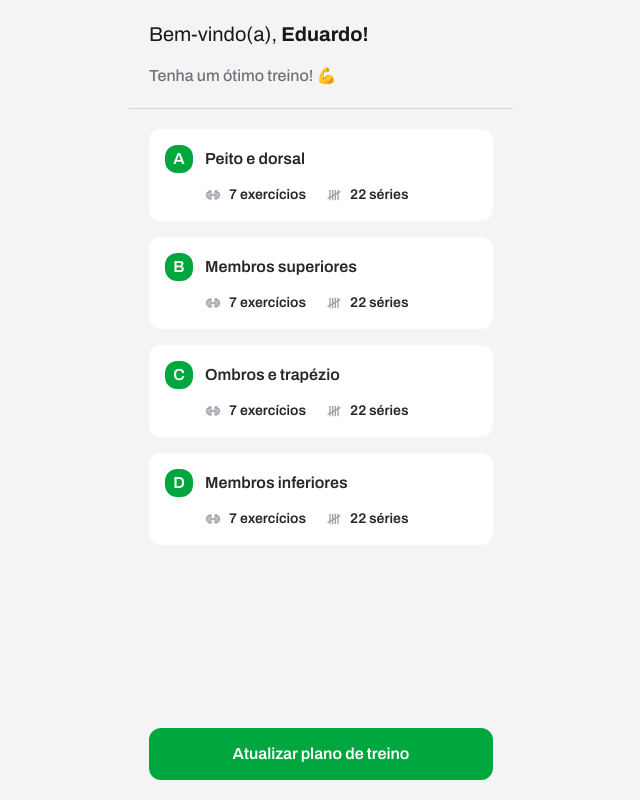
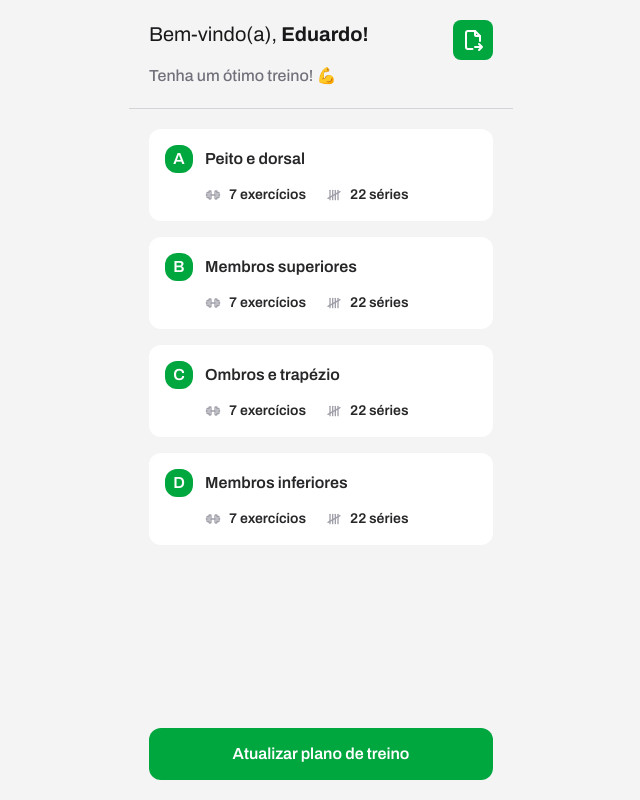
Before and after one commit to eduzrdo/gym-net, a Next.js app: page / in a window 1280 px wide. Shown: the whole page, without its empty margins (319-959 px from the left). Built offline with nearby package versions, Linux system fonts and the light colour scheme.

Commit message:
✨ feature: export workout plan data in json format

```diff
--- a/src/components/Button.tsx
+++ b/src/components/Button.tsx
@@ -11,8 +11,8 @@ export function Button({ buttonStyle = "default", ...props }: ButtonProps) {
       className={clsx(
         "w-full text-white font-semibold rounded-xl py-2 px-4 h-[52px] transition-colors cursor-pointer",
         buttonStyle === "danger"
-          ? "bg-red-600 active:bg-red-700"
-          : "bg-green-600 active:bg-green-700"
+          ? "bg-red-600 active:bg-red-700 hover:bg-red-500 transition-colors"
+          : "bg-green-600 active:bg-green-700 hover:bg-green-500 transition-colors"
       )}
       {...props}
     />
--- /dev/null
+++ b/src/components/IconButton.tsx
@@ -0,0 +1,18 @@
+import { ButtonHTMLAttributes } from "react";
+import { Icon } from "@tabler/icons-react";
+import colors from "tailwindcss/colors";
+
+type IconButtonProps = ButtonHTMLAttributes<HTMLButtonElement> & {
+  icon: Icon;
+};
+
+export function IconButton({ icon: Icon, ...props }: IconButtonProps) {
+  return (
+    <button
+      className="p-2 rounded-lg bg-green-600 hover:bg-green-500 transition-colors cursor-pointer"
+      {...props}
+    >
+      <Icon color={colors.white} />
+    </button>
+  );
+}
--- a/src/components/WelcomeHeader.tsx
+++ b/src/components/WelcomeHeader.tsx
@@ -1,10 +1,49 @@
+import { IconFileExport } from "@tabler/icons-react";
+
+import { IconButton } from "@/src/components/IconButton";
+import { WorkoutPlan } from "@/src/data/workoutPlan";
+
+import localStorageManager from "@/src/services/localStorage";
+
 export const WelcomeHeader = () => {
+  function handleExportWorkoutPlan() {
+    const workoutPlanData =
+      localStorageManager.read<WorkoutPlan>("workoutPlan");
+
+    if (workoutPlanData) {
+      const blob = new Blob([JSON.stringify(workoutPlanData)], {
+        type: "application/json",
+      });
+
+      const url = URL.createObjectURL(blob);
+
+      const timestamp = new Date().toISOString().replace(/[:.]/g, "-");
+      const fileName = `dados-${timestamp}.json`;
+
+      const a = document.createElement("a");
+      a.href = url;
+      a.download = fileName;
+      a.click();
+
+      URL.revokeObjectURL(url);
+
+      alert("Plano de treino exportado com sucesso!");
+      return;
+    }
+
+    alert("Não foi possível exportar o plano de treino!");
+  }
+
   return (
-    <div className="flex flex-col gap-4 p-5 text-zinc-900 border-b-1 border-zinc-300">
-      <h1 className="text-xl">
-        Bem-vindo(a), <span className="font-bold">Eduardo!</span>
-      </h1>
-      <p className="font-medium text-zinc-500">Tenha um ótimo treino! 💪</p>
+    <div className="flex items-start gap-4 p-5 text-zinc-900 border-b-1 border-zinc-300">
+      <div className="flex flex-col gap-4 flex-1">
+        <h1 className="text-xl">
+          Bem-vindo(a), <span className="font-bold">Eduardo!</span>
+        </h1>
+        <p className="font-medium text-zinc-500">Tenha um ótimo treino! 💪</p>
+      </div>
+
+      <IconButton icon={IconFileExport} onClick={handleExportWorkoutPlan} />
     </div>
   );
 };
--- a/src/components/index.tsx
+++ b/src/components/index.tsx
@@ -2,4 +2,5 @@ export * from "./Button";
 export * from "./ExerciseCard";
 export * from "./ExerciseCard_2";
 export * from "./Header";
+export * from "./IconButton";
 export * from "./WorkoutCard";
```
